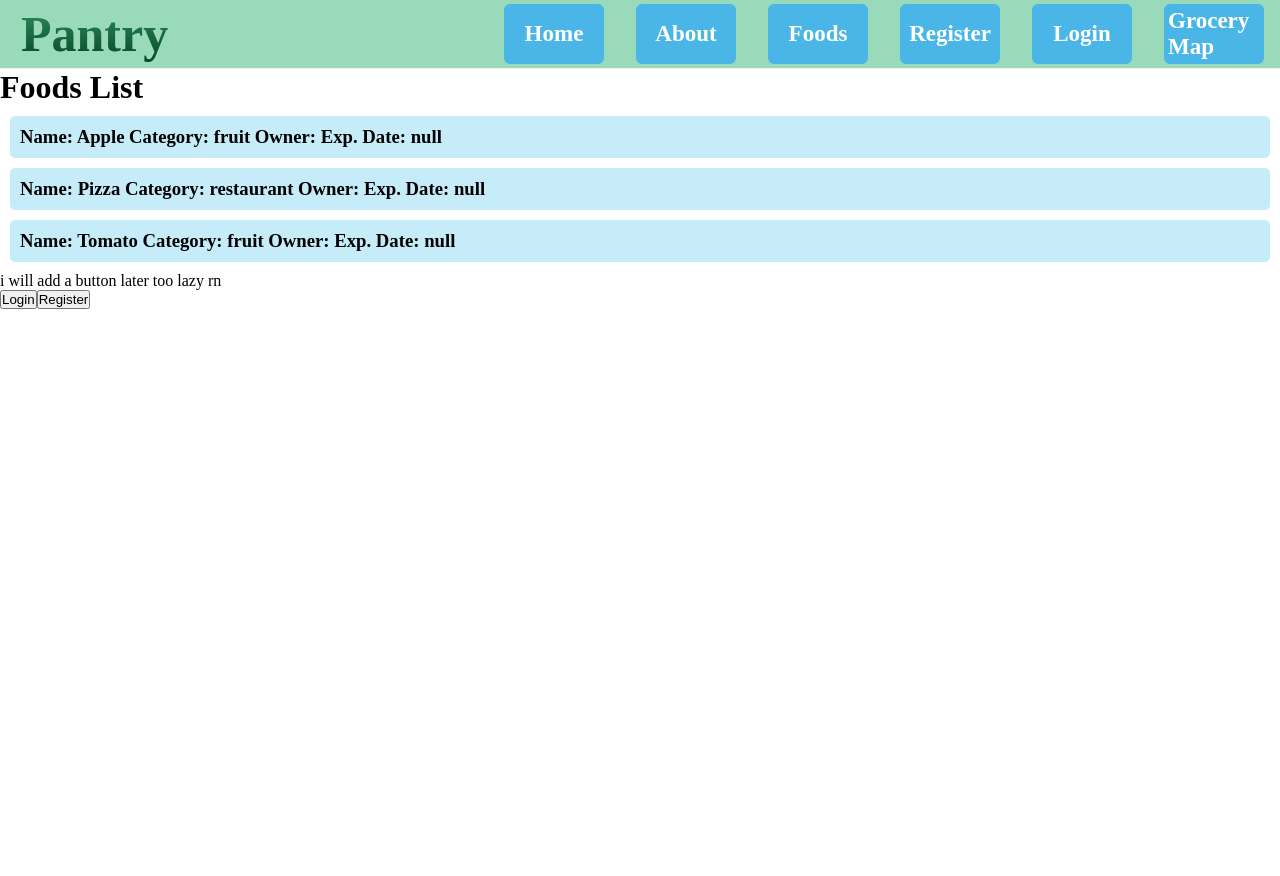
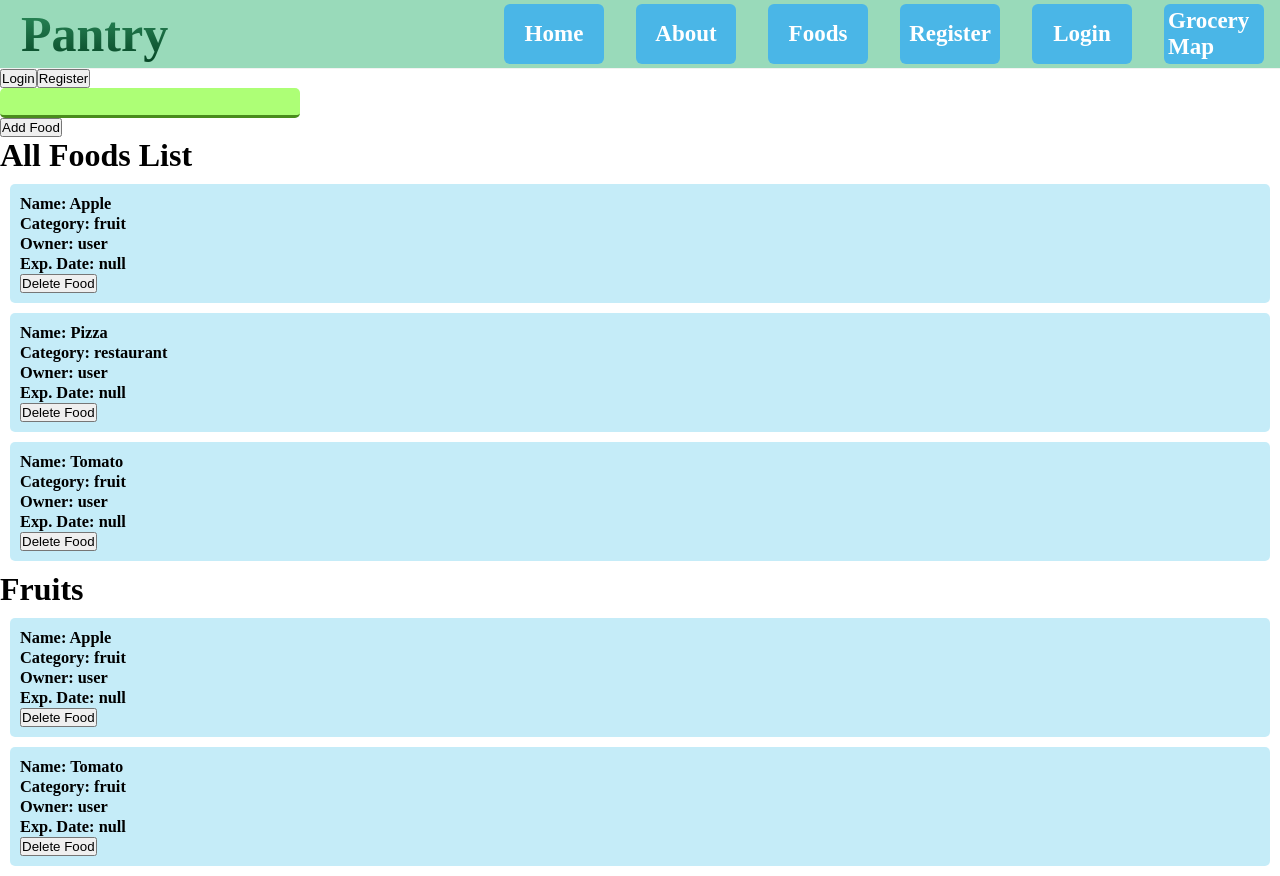
Before and after one commit to ezybg7/pickhacks2023, a React (Create React App) app in the folder pantry/: page /foods in a window 1280 px wide. Before the commit the page ends 800 px from the top, so only its background shows below. Built offline with nearby package versions, Linux system fonts and the light colour scheme.

Commit message:
foods stuff

```diff
--- a/pantry/src/App.js
+++ b/pantry/src/App.js
@@ -8,8 +8,8 @@ import GroceryMap from './pages/GroceryMap';
 import Navbar from './components/Navbar';
 import {Route, Routes} from 'react-router-dom'
 
+
 function App() {
-
   return (
     <div className="App">
       <Navbar/>
--- /dev/null
+++ b/pantry/src/components/FoodInput.js
@@ -0,0 +1,9 @@
+import '../styles/FoodInput.css'
+
+const FoodInput = ( { input, onChange}) => {
+  return (
+    <input className = "input" input = {input} onChange = { (e) => onChange(e.target.input)} />
+   );
+}
+
+export default FoodInput;
--- /dev/null
+++ b/pantry/src/components/FoodList.js
@@ -0,0 +1,19 @@
+const FoodList = ({foods, title, handleDelete}) => {
+
+  return (
+      <div className = "food-list">
+        <h1> {title} </h1>
+        {foods.map((food) => (
+        <div className="food-list-display" key = {food.id}>
+          <h3>Name: { food.name }</h3>
+          <h3>Category: {food.category}</h3>
+          <h3>Owner: {food.owner}</h3>
+          <h3>Exp. Date: {food.expirationDate}</h3>
+          <button onClick={() => handleDelete(food.id)}>Delete Food</button>
+        </div>
+        ))}
+      </div>
+   );
+}
+
+export default FoodList;
--- a/pantry/src/pages/Foods.js
+++ b/pantry/src/pages/Foods.js
@@ -1,25 +1,41 @@
+import FoodInput from '../components/FoodInput';
+import FoodList from '../components/FoodList';
 import '../styles/Foods.css'
-import { useState }  from 'react';
+import { useState, useEffect }  from 'react';
 
 const Foods = () => {
   const [foodsList,  setFoodsList] = useState([
     { name: 'Apple', category: 'fruit', owner: 'user', expirationDate: 'null', id: 1 },
     { name: 'Pizza', category: 'restaurant', owner: 'user', expirationDate: 'null', id: 2 },
     { name: 'Tomato', category: 'fruit', owner: 'user', expirationDate: 'null', id: 3 }
-  ])
+  ]);
+
+  const [inputFood, setInputFood] = useState([
+    {name: 'Carrot', category: 'vegetable', owner: 'user2', expirationDate: '4/19', id: 4}
+  ]);
+
+  const handleDelete = (id) => {
+      const newFoods = foodsList.filter(food => food.id !== id)
+      setFoodsList(newFoods);
+  };
+
+  const addFood = () => {
+    setFoodsList([...foodsList, setInputFood])
+  };
+
+  useEffect(() => {
+    console.log('foodsList was changed');
+  }, [foodsList]);
+
   return (
     <div>
-      <h1>Foods List</h1>
-      {foodsList.map((food) => (
-        <div className="food-list-display" key = {food.id}>
-          <h3>Name: { food.name } Category: {food.category} Owner: {food.user} Exp. Date: {food.expirationDate}</h3>
-        </div>
-      ))}
-
-      <p> i will add a button later too lazy rn</p>
       <button onClick={() => {alert('logged in')}}>Login</button>
       <button onClick={() => {alert('registered')}}>Register</button>
 
+        <FoodInput value = {inputFood} onChange = {setInputFood}/>
+        <button onClick = {addFood}>Add Food</button>
+        <FoodList foods={foodsList} title = "All Foods List" handleDelete = {handleDelete}/>
+        <FoodList foods = {foodsList.filter((foodsList) => foodsList.category === 'fruit')} title = "Fruits"/>
     </div>
    );
 }
--- /dev/null
+++ b/pantry/src/styles/FoodInput.css
@@ -0,0 +1,15 @@
+.input {
+  display: flex;
+  align-items: center;
+  justify-content: center;
+  background-color: #adff76;
+  color: rgb(0, 0, 0);
+  border: none;
+  border-radius: 5px;
+  outline: none;
+  border-bottom: #498d1c solid;
+  height: 30px;
+  width: 300px;
+  padding-left: 5px;
+  font-size: 16px;
+}
--- a/pantry/src/styles/Foods.css
+++ b/pantry/src/styles/Foods.css
@@ -4,6 +4,7 @@
   background-color: rgba(54, 189, 230, 0.288);
   border-radius: 5px;
   cursor: pointer;
+  font-size: 14px;
 }
 
 .food-list-display:hover {
```
